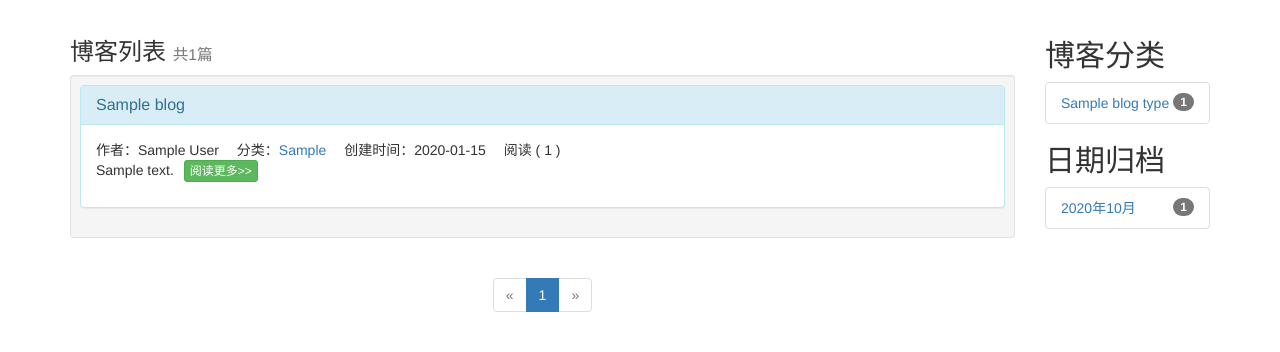
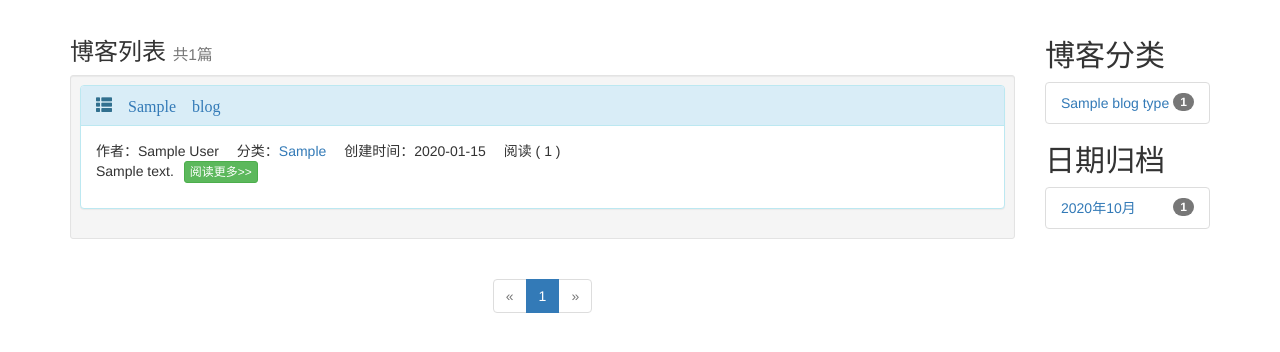
Before and after one commit to warlock921/int81, a Django app: template templates/mainsite/blog_list.html in a window 1280 px wide. Shown: the part 51-403 px from the top of the page. Run offline with Django 3.2, Linux system fonts and the light colour scheme; the template is opened without the code that fills it: most values are stand-ins (such as "Sample title", 1, 10 or a date in 2020); some libraries are stand-ins or nearby versions.

Commit message:
添加博客列表图标

```diff
--- a/templates/mainsite/blog_list.html
+++ b/templates/mainsite/blog_list.html
@@ -15,7 +15,7 @@
                      {% for blog in page_num %}
                         <div class="panel panel-info">
                             <div class="panel-heading">
-                                <h2 class="panel-title"><a href="{% url 'blog_detail' blog.pk %}">{{ blog.title }}</a></h2>
+                                <h2 class="panel-title"><span class="glyphicon glyphicon-th-list" aria-hidden="true"> <a href="{% url 'blog_detail' blog.pk %}">{{ blog.title }}</a></span></h2>
                             </div>
                             <div class="panel-body">
                                 <ul class="blog-info-decription">
```
